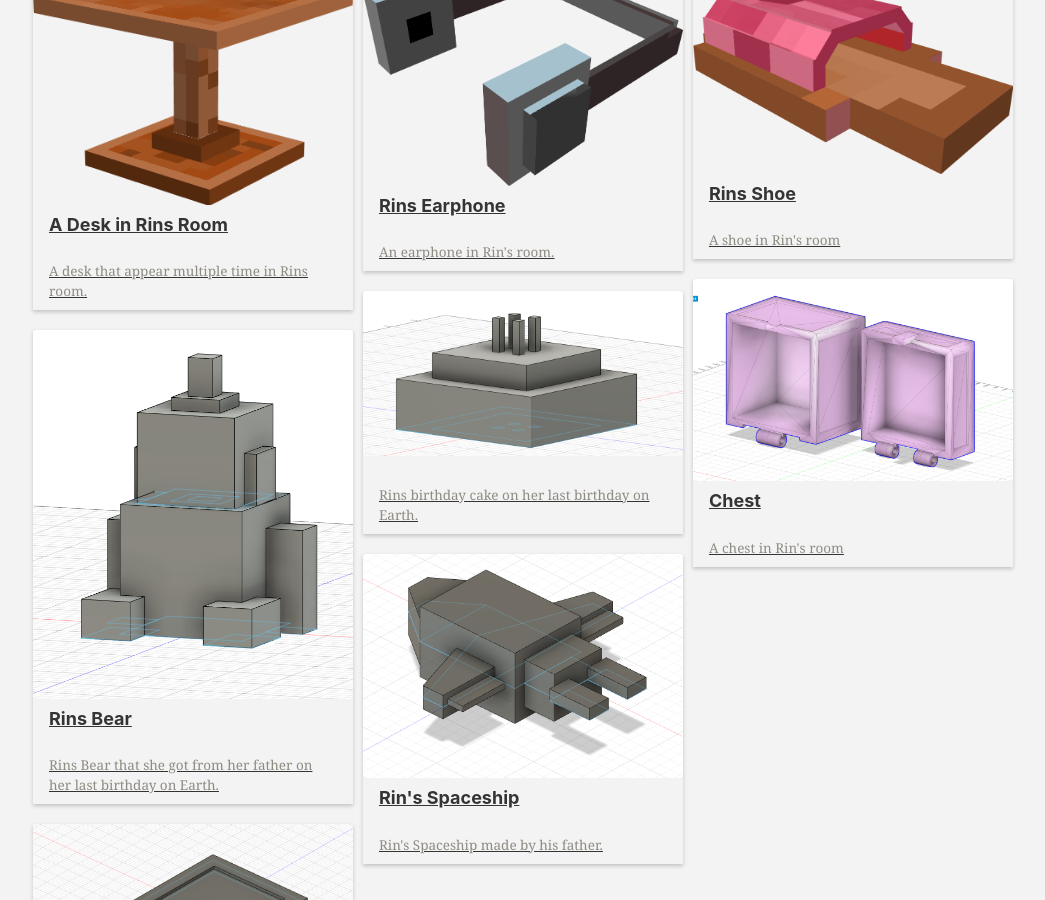
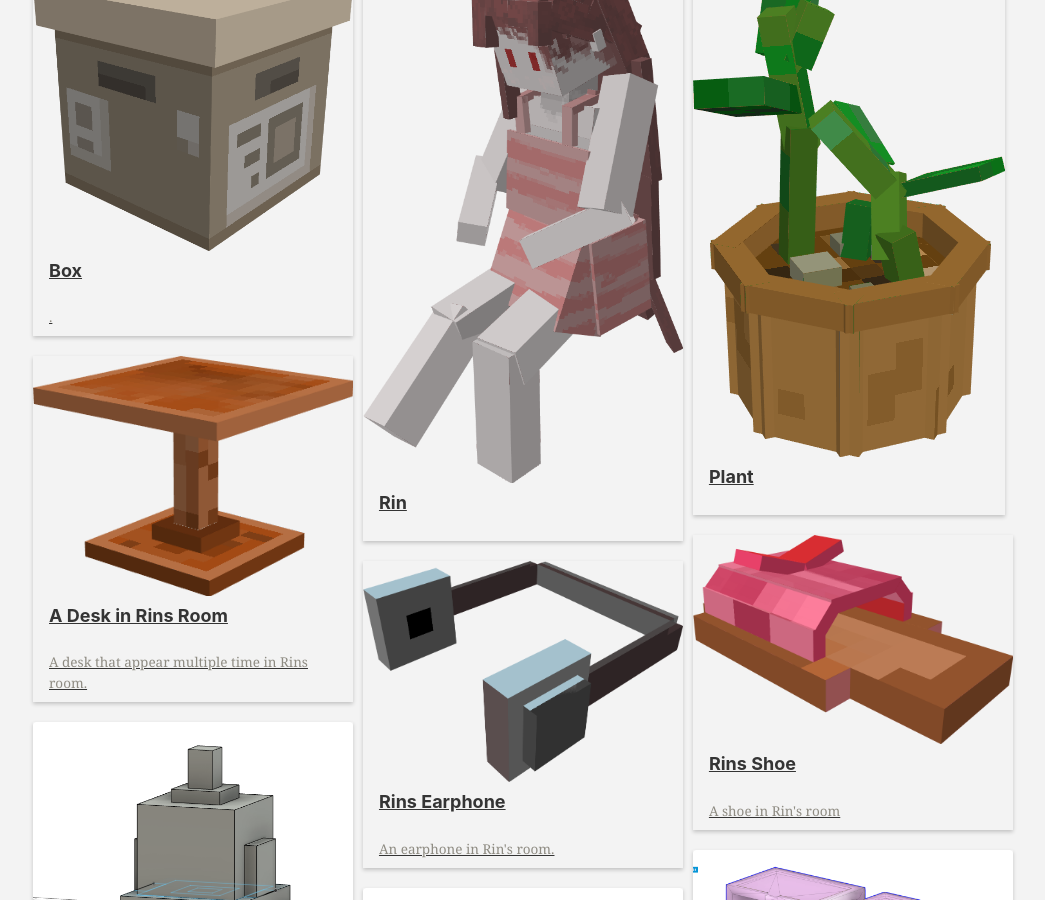
Before and after one commit to KokeCacao/chenhanke.me, a Jekyll site: the page built from _pages/shelter.md, in a window 1280 px wide and 900 px high, scrolled down 4693 px. Shown: the whole window, without its empty margins (172-1217 px from the left). Built offline with Jekyll 4.4.1, drawn with Linux system fonts in a browser that asks for light colours; cached includes are drawn as plain includes; nearby versions of some CDN libraries; comment, search, counter and statistics services are not loaded; a style sheet for code colours, icons or effects is not loaded.

Commit message:
:tada: added 3 objects

```diff
--- a/_pages/shelter.md
+++ b/_pages/shelter.md
@@ -19,6 +19,24 @@ gallery_col:
   - 1
   - 2
 gallery_list:
+  - url: https://sketchfab.com/3d-models/box-fdf0c60688ff405897ddc3077a245330
+    image_path: /assets/3d/box_screenshot.png
+    alt: ""
+    title: "Box"
+    col: 0
+    description: "."
+  - url: https://sketchfab.com/3d-models/rin-42332f915d6f4cedbeb7ae9030872e8d
+    image_path: /assets/3d/rin_screenshot.png
+    alt: ""
+    title: "Rin"
+    col: 1
+    description: ""
+  - url: https://sketchfab.com/3d-models/plant-a3bdf64f98dd48adae6758e72e1c96d7
+    image_path: /assets/3d/plant_screenshot.png
+    alt: ""
+    title: "Plant"
+    col: 2
+    description: ""
   - url: https://sketchfab.com/3d-models/desk-d7d26cf095de45bea92f54d7b09b7d27
     image_path: /assets/3d/desk_screenshot.png
     alt: ""
```
Also changed, not shown: assets/3d/box_screenshot.png (added), assets/3d/plant_screenshot.png (added), assets/3d/rin_screenshot.png (added).
